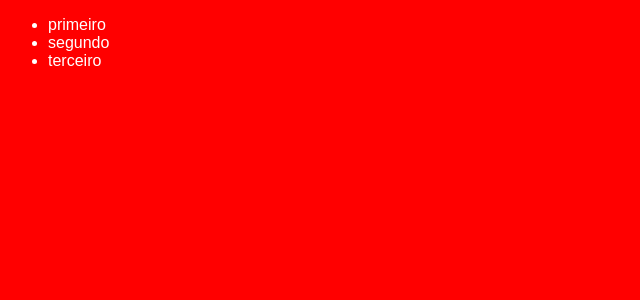
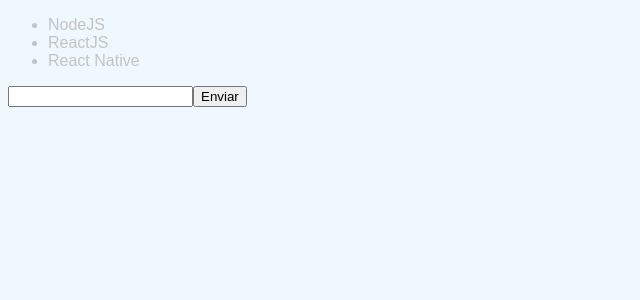
Before and after one commit to rmaximoc/react-introduction, a React app: page / in a window 1280 px wide. Shown: the top 300 px of the page, without its empty margins (0-640 px from the left). Built offline with nearby package versions, Linux system fonts and the light colour scheme.

Commit message:
Add input for add new tech

```diff
--- a/babel.config.js
+++ b/babel.config.js
@@ -1,3 +1,4 @@
 module.exports = {
-  presets: ["@babel/preset-env", "@babel/preset-react"]
+  presets: ["@babel/preset-env", "@babel/preset-react"],
+  plugins: ["@babel/plugin-proposal-class-properties"]
 };
--- a/package.json
+++ b/package.json
@@ -17,6 +17,7 @@
     "style-loader": "^1.0.0",
     "webpack": "^4.41.2",
     "webpack-cli": "^3.3.9",
+    "@babel/plugin-proposal-class-properties": "^7.5.5",
     "webpack-dev-server": "^3.8.2"
   },
   "dependencies": {
--- a/public/index.html
+++ b/public/index.html
@@ -10,7 +10,7 @@
 
 <body>
   <div id="app"></div>
-  <script src="./bundle.js>"></script>
+  <script src="./bundle.js"></script>
 </body>
 
 </html>
--- a/src/App.css
+++ b/src/App.css
@@ -1,5 +1,5 @@
 body {
-    background: red;
-    color: white;
+    background: aliceblue;
+    color: #c3c3c3;
     font-family: Arial, Helvetica, sans-serif;
 }
--- a/src/components/TechList.js
+++ b/src/components/TechList.js
@@ -1,13 +1,36 @@
 import React, { Component } from "react";
 
 class TechList extends Component {
+  state = {
+    newTech: "",
+    techs: ["NodeJS", "ReactJS", "React Native"]
+  };
+
+  handleInputChange = e => {
+    this.setState({ newTech: e.target.value });
+  };
+
+  handleSubmit = e => {
+    e.preventDefault();
+
+    this.setState({ techs: [...this.state.techs, this.state.newTech], newTech: '' });
+  };
+
   render() {
     return (
-      <ul>
-        <li>primeiro</li>
-        <li>segundo</li>
-        <li>terceiro</li>
-      </ul>
+      <form onSubmit={this.handleSubmit}>
+        <ul>
+          {this.state.techs.map(tech => (
+            <li key={tech}>{tech}</li>
+          ))}
+        </ul>
+        <input
+          type="text"
+          onChange={this.handleInputChange}
+          value={this.state.newTech}
+        />
+        <button type="submit">Enviar</button>
+      </form>
     );
   }
 }
--- a/webpack.config.js
+++ b/webpack.config.js
@@ -25,7 +25,7 @@
       {
         test: /.*\.(gif|png|jpe?g)$/i,
         use: {
-          loader: "file-loder"
+          loader: "file-loader"
         }
       }
     ]
```
Also changed, not shown: 1 other file (tests, documents, lock files or other folders).
